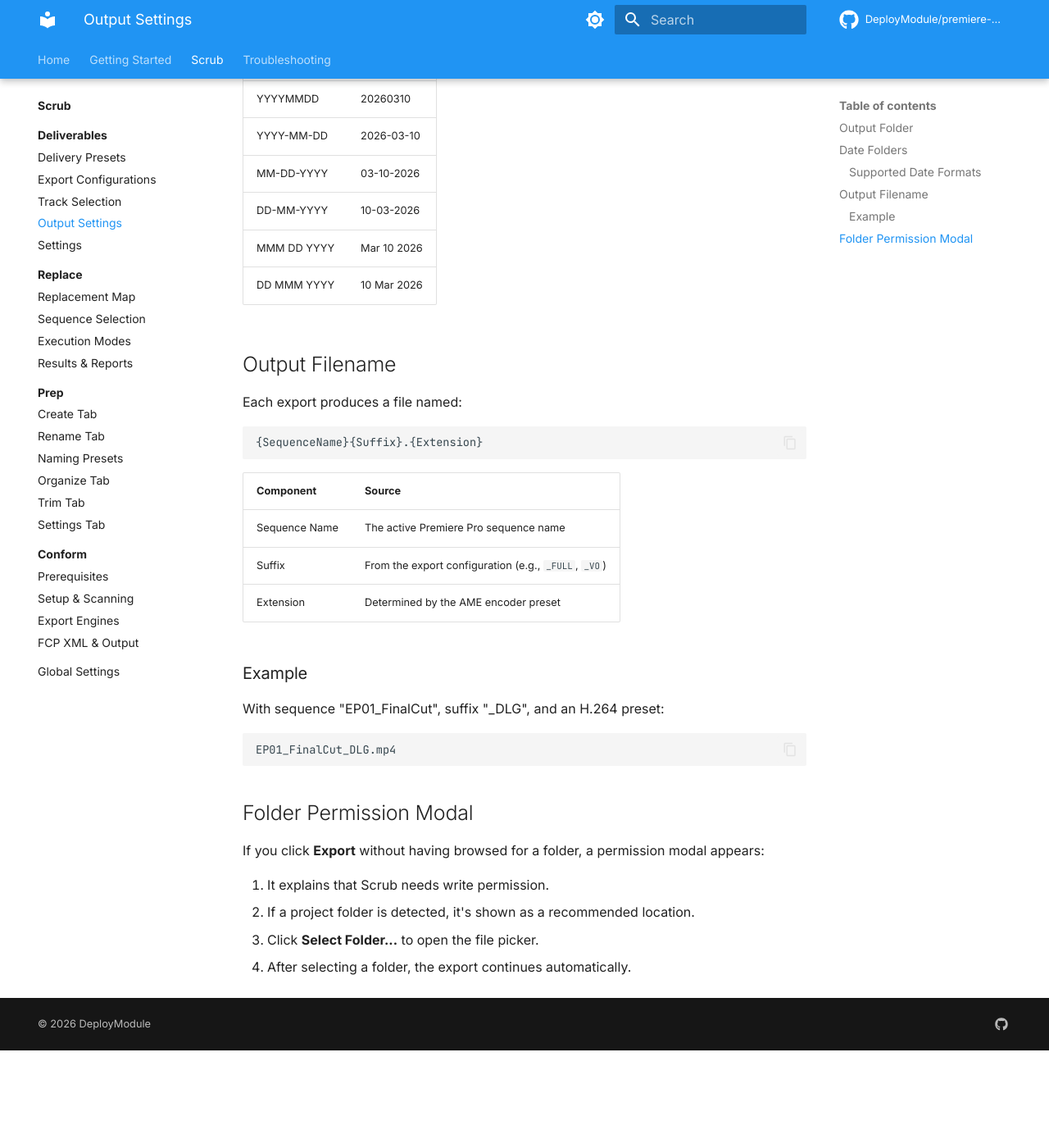
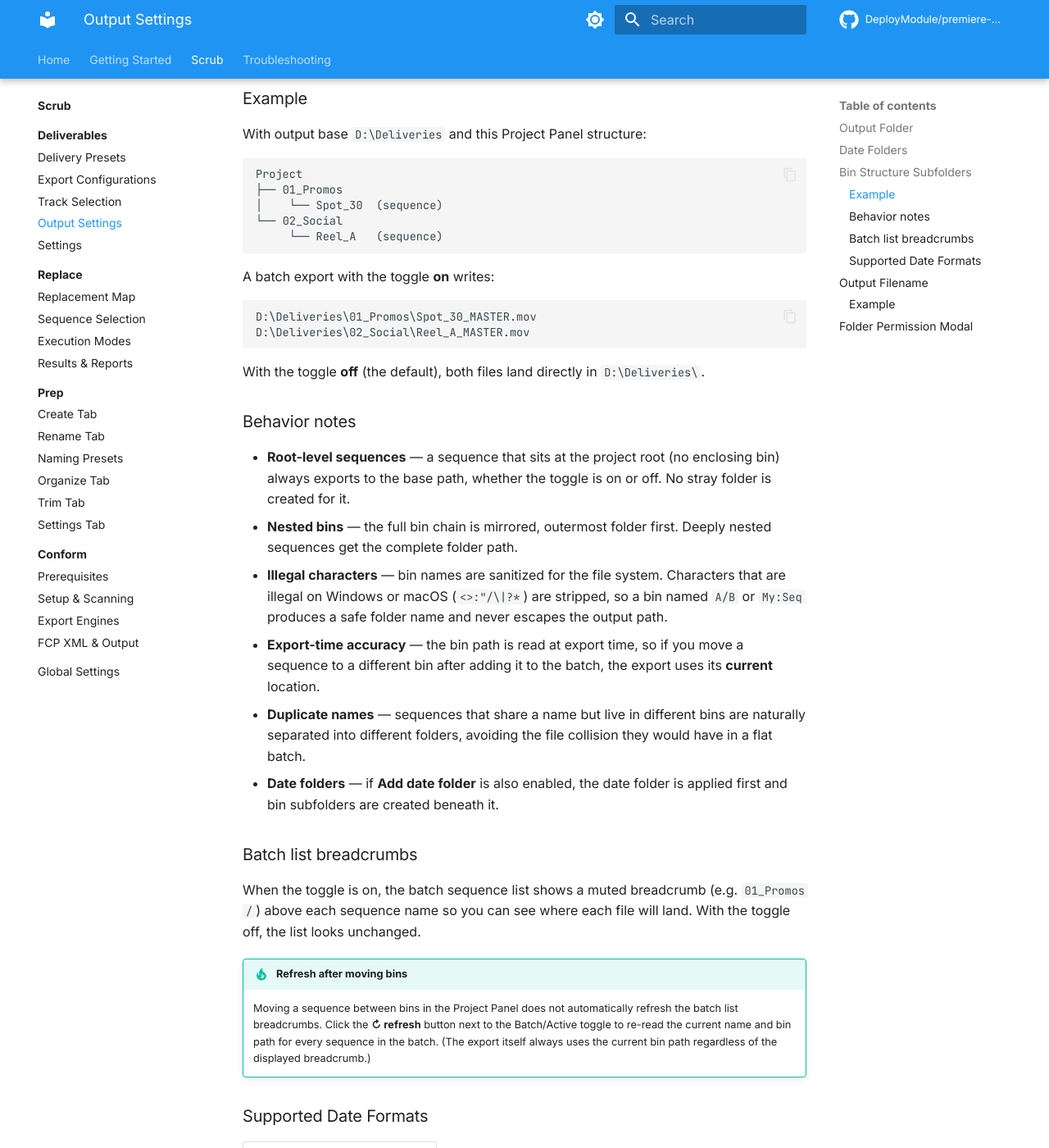
Before and after one commit to deploymodule/premiere-docs, an MkDocs documentation site: the page built from docs/scrub/deliverables/output-settings.md, in a window 1280 px wide and 1400 px high, scrolled down 1247 px. Shown: the whole window at 82% size. Built offline with MkDocs 1.6.1 and Material for MkDocs 9.7.7, drawn with Linux system fonts in a browser that asks for light colours; comment, search, counter and statistics services are not loaded; before the commit the page ends 2528 px from its top, so only the background shows below that; some of the changed text lies outside the part shown.

Commit message:
updated deliverables

````diff
--- a/docs/scrub/deliverables/output-settings.md
+++ b/docs/scrub/deliverables/output-settings.md
@@ -24,6 +24,49 @@
 | `MMM DD YYYY` | `Mar 10 2026/` |
 
 The path preview updates in real time to show the full path including the date subfolder.
+
+## Bin Structure Subfolders
+
+When **Batch: mirror Project Panel bin structure as sub-folders** is enabled (in [Settings](settings.md)), a **batch** export routes each sequence into a sub-folder that matches its **bin (folder) hierarchy in the Project Panel**, created beneath the output folder.
+
+This only applies to **batch** exports (multiple sequences). Single-sequence exports are unaffected.
+
+### Example
+
+With output base `D:\Deliveries` and this Project Panel structure:
+
+```
+Project
+├── 01_Promos
+│    └── Spot_30  (sequence)
+└── 02_Social
+     └── Reel_A   (sequence)
+```
+
+A batch export with the toggle **on** writes:
+
+```
+D:\Deliveries\01_Promos\Spot_30_MASTER.mov
+D:\Deliveries\02_Social\Reel_A_MASTER.mov
+```
+
+With the toggle **off** (the default), both files land directly in `D:\Deliveries\`.
+
+### Behavior notes
+
+- **Root-level sequences** — a sequence that sits at the project root (no enclosing bin) always exports to the base path, whether the toggle is on or off. No stray folder is created for it.
+- **Nested bins** — the full bin chain is mirrored, outermost folder first. Deeply nested sequences get the complete folder path.
+- **Illegal characters** — bin names are sanitized for the file system. Characters that are illegal on Windows or macOS (`<>:"/\|?*`) are stripped, so a bin named `A/B` or `My:Seq` produces a safe folder name and never escapes the output path.
+- **Export-time accuracy** — the bin path is read at export time, so if you move a sequence to a different bin after adding it to the batch, the export uses its **current** location.
+- **Duplicate names** — sequences that share a name but live in different bins are naturally separated into different folders, avoiding the file collision they would have in a flat batch.
+- **Date folders** — if **Add date folder** is also enabled, the date folder is applied first and bin subfolders are created beneath it.
+
+### Batch list breadcrumbs
+
+When the toggle is on, the batch sequence list shows a muted breadcrumb (e.g. `01_Promos /`) above each sequence name so you can see where each file will land. With the toggle off, the list looks unchanged.
+
+!!! tip "Refresh after moving bins"
+    Moving a sequence between bins in the Project Panel does not automatically refresh the batch list breadcrumbs. Click the **↻ refresh** button next to the Batch/Active toggle to re-read the current name and bin path for every sequence in the batch. (The export itself always uses the current bin path regardless of the displayed breadcrumb.)
 
 ### Supported Date Formats
 
````
Also changed, not shown: docs/scrub/deliverables/settings.md (+1 -0 lines).
